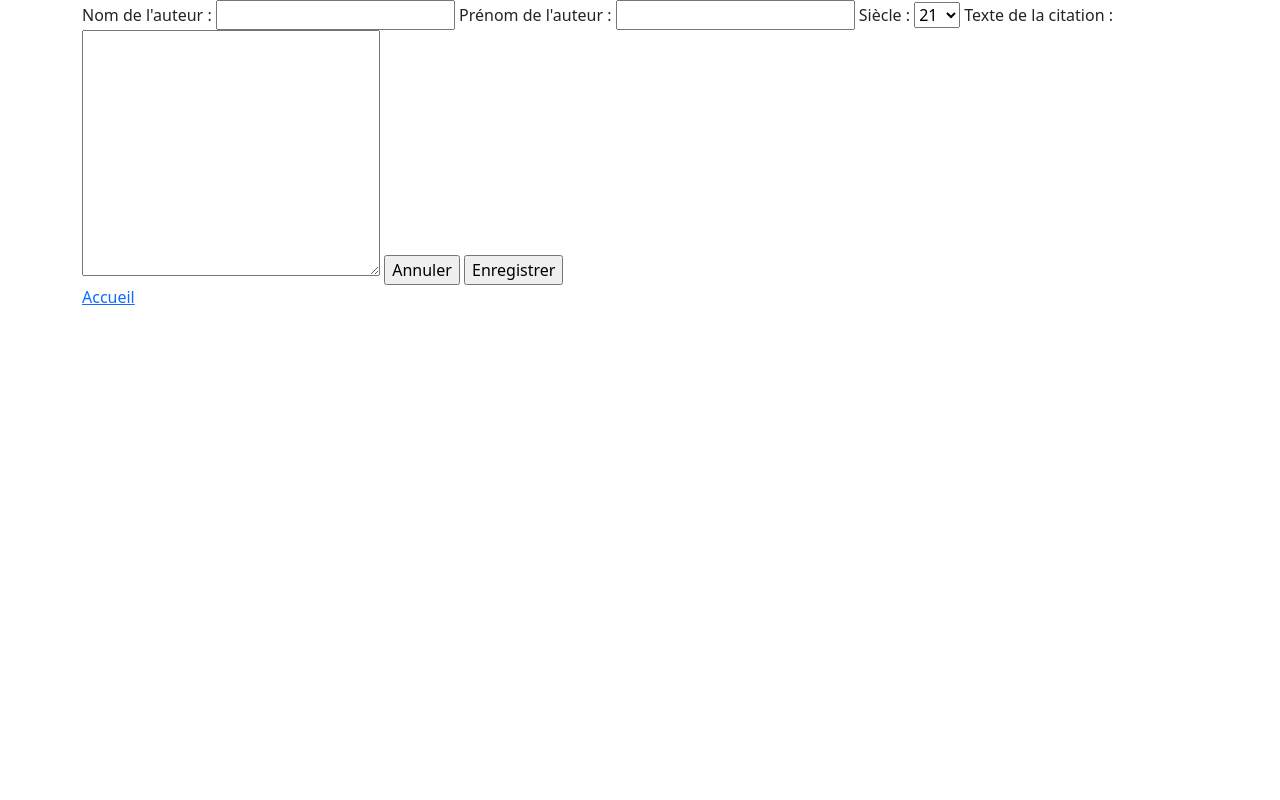
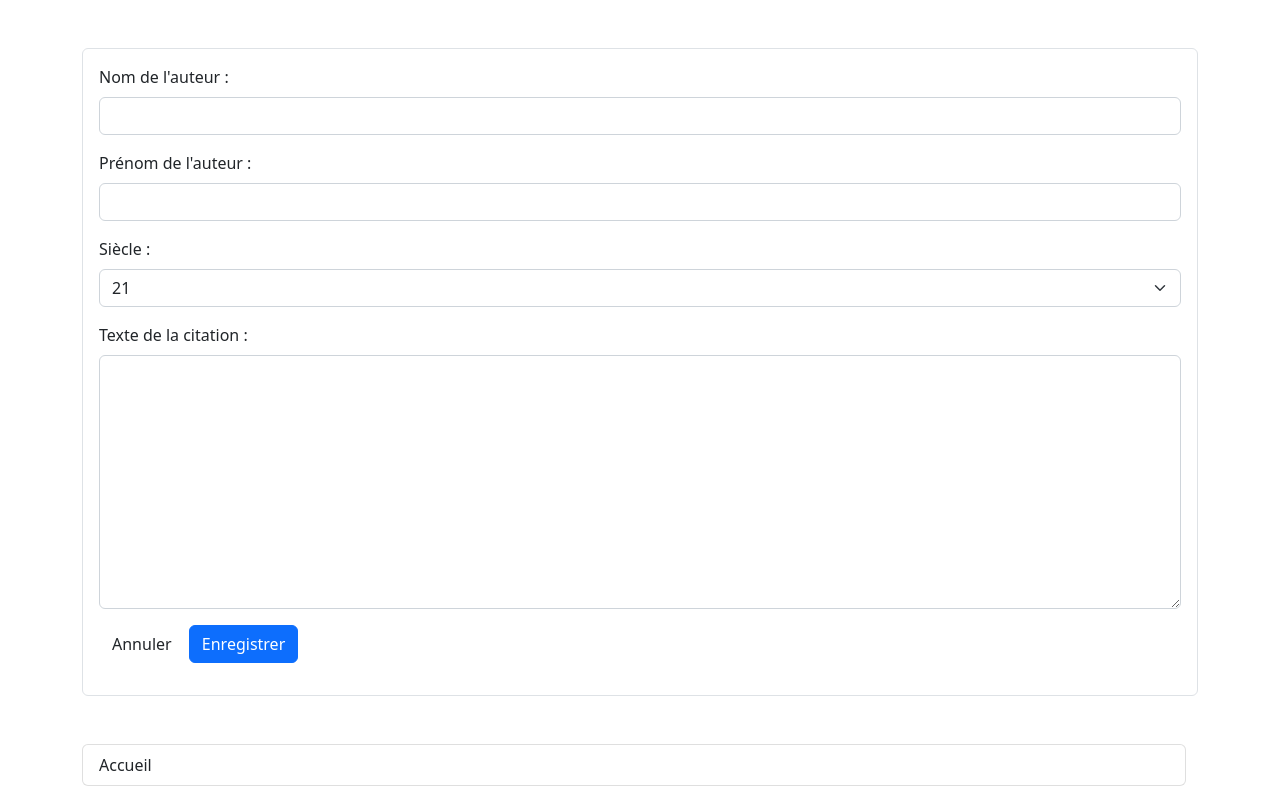
Before and after one commit to jneda/dicocitations, a PHP site: page /saisiecit.php in a window 1280 px wide. Run offline with PHP 8.4, Linux system fonts and the light colour scheme.

Commit message:
More Bootstrap styles

```diff
--- a/includes/addQuoteForm.php
+++ b/includes/addQuoteForm.php
@@ -1,18 +1,34 @@
+<div class="container border rounded my-5 p-3">
   <form action="saisiecit.php" method="POST">
-  <label for="lastName">Nom de l'auteur :</label>
-  <input type="text" name="lastName" id="lastName">
-  <label for="firstName">Prénom de l'auteur :</label>
-  <input type="text" name="firstName" id="firstName">
-  <label for="century">Siècle :</label>
-  <select name="century" id="century">
+    <div class="mb-3">
+      <label for="lastName" class="form-label">Nom de l'auteur :</label>
+      <input type="text" name="lastName" id="lastName" class="form-control">
+    </div>
+    <div class="mb-3">
+      <label for="firstName" class="form-label">Prénom de l'auteur :</label>
+      <input type="text" name="firstName" id="firstName" class="form-control">
+    </div>
+    <div class="mb-3">
+      <label for="century" class="form-label">Siècle :</label>
+      <select name="century" id="century" class="form-select">
         <?php for ($i = 21; $i >= -10; $i--) {
           echo '<option value="' . $i . '">' . $i . '</option>';
         } ?>
       </select>
-  <label for="quoteText">Texte de la citation :</label>
-  <textarea name="quoteText" id="quoteText" cols="30" rows="10"></textarea>
-  <input type="reset" value="Annuler">
-  <input type="submit" value="Enregistrer">
+    </div>
+    <div class="mb-3">
+      <label for="quoteText" class="form-label">Texte de la citation :</label>
+      <textarea name="quoteText" id="quoteText" cols="30" rows="10" class="form-control"></textarea>
+    </div>
+    <div class="mb-3">
+      <input type="reset" value="Annuler" class="btn">
+      <input type="submit" value="Enregistrer" class="btn btn-primary">
+    </div>
   </form>
+</div>
 
-<a href="index.php">Accueil</a>
+<nav>
+  <div class="container list-group">
+    <a href="index.php" class="list-group-item list-group-item-action">Accueil</a>
+  </div>
+</nav>
--- a/includes/quoteTable.php
+++ b/includes/quoteTable.php
@@ -1,14 +1,16 @@
+<div class="border rounded my-5 p-3">
   <table class="table table-striped table-responsive">
     <thead>
       <th>Citation</th>
       <th>Auteur</th>
       <th>Siècle</th>
     </thead>
-  <?php foreach($quotes as $quote) { ?>
+    <?php foreach ($quotes as $quote) { ?>
       <tr>
         <td><?= $quote['text'] ?></td>
         <td><?= $quote['lastName'] . ' ' . $quote['firstName'] ?></td>
-      <td><?= $quote['century']?></td>
+        <td><?= $quote['century'] ?></td>
       </tr>
     <?php } ?>
   </table>
+</div>
```
Also changed, not shown: affichecit.php (+13 -3 lines). Lines whose indentation alone changed are shown as unchanged.
